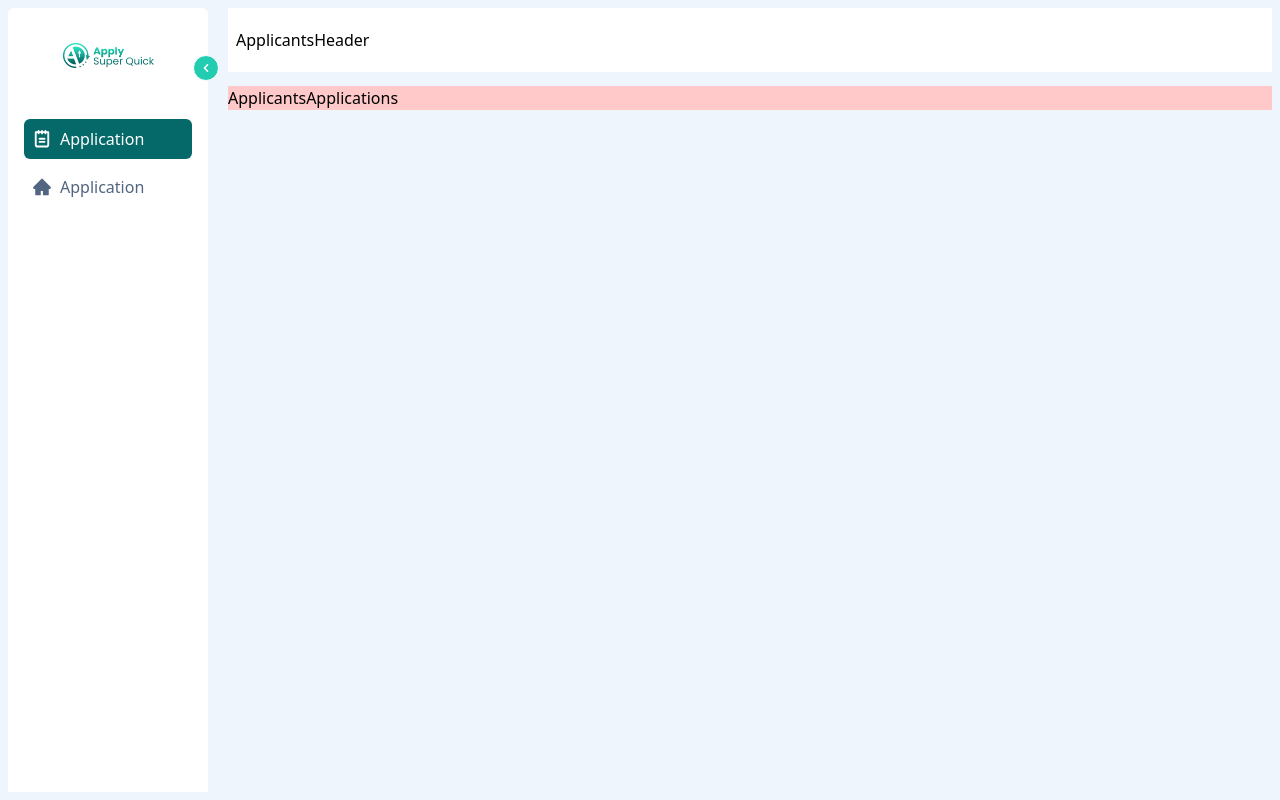
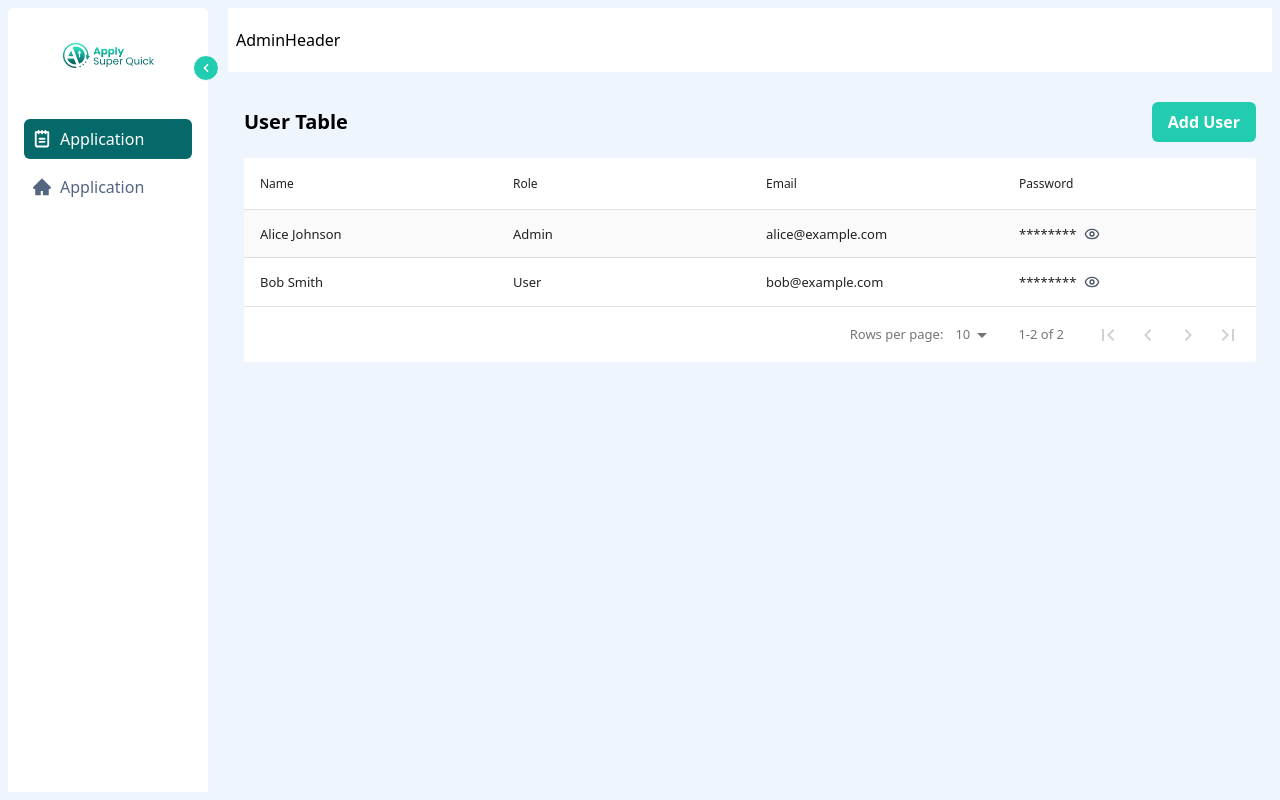
Before and after one commit to hamza-nafasat/apply-super-quick-frontend, a React (Vite) app: page /admin/admin-applications in a window 1280 px wide. Before the commit this address led to /applicants/applicants-applications. Built offline with nearby package versions, Linux system fonts and the light colour scheme.

Commit message:
add new layout of admin and create hte user table

```diff
--- a/package.json
+++ b/package.json
@@ -11,7 +11,9 @@
   },
   "dependencies": {
     "@tailwindcss/vite": "^4.1.7",
+    "lucide-react": "^0.511.0",
     "react": "^19.1.0",
+    "react-data-table-component": "^7.7.0",
     "react-dom": "^19.1.0",
     "react-icons": "^5.5.0",
     "react-router-dom": "^7.6.0",
--- a/src/App.jsx
+++ b/src/App.jsx
@@ -3,6 +3,8 @@ import { Route, Routes } from 'react-router-dom';
 import CustomLoading from './components/shared/small/CustomLoading';
 import ProtectedRoute from './components/ProtectedRoute';
 import RoleRedirect from './components/RoleRedirect';
+import AdminDashboard from './page/admin/dashboard';
+import AdminApplications from './page/admin/dashboard/admin-dashboard/AdminApplications';
 
 // Lazy components
 const Login = lazy(() => import('./page/auth/Login'));
@@ -28,7 +30,7 @@ const SuperBankApplications = lazy(
 
 const user = {
   isAuthenticated: true, // true or false
-  role: 'applicant', // try null, undefined, or wrong role to test role are (applicant, client, employee, superbank)
+  role: 'admin', // try null, undefined, or wrong role to test role are (applicant, client, employee, superbank)
 };
 
 function App() {
@@ -43,6 +45,16 @@ function App() {
         {user?.isAuthenticated && <Route path="/" element={<RoleRedirect user={user} />} />}
         {user?.isAuthenticated && <Route path="/otp" element={<RoleRedirect user={user} />} />}
 
+        <Route
+          path="/admin/*"
+          element={
+            <ProtectedRoute user={user} role="admin">
+              <AdminDashboard />
+            </ProtectedRoute>
+          }
+        >
+          <Route path="admin-applications" element={<AdminApplications />} />
+        </Route>
         <Route
           path="/applicants/*"
           element={
--- a/src/components/RoleRedirect.jsx
+++ b/src/components/RoleRedirect.jsx
@@ -2,6 +2,7 @@
 import { Navigate } from 'react-router-dom';
 
 const roleRouteMap = {
+  admin: '/admin/admin-applications',
   applicant: '/applicants/applicants-applications',
   client: '/client/client-applications',
   employee: '/employees/employees-applications',
--- /dev/null
+++ b/src/components/admin/UserTable.jsx
@@ -0,0 +1,148 @@
+import React, { useState } from 'react';
+import DataTable from 'react-data-table-component';
+import Button from '../shared/small/Button';
+import { Eye, EyeOff } from 'lucide-react';
+
+const UserTable = () => {
+  const [users, setUsers] = useState([
+    {
+      id: 1,
+      name: 'Alice Johnson',
+      role: 'Admin',
+      email: 'alice@example.com',
+      password: 'alicepass',
+    },
+    {
+      id: 2,
+      name: 'Bob Smith',
+      role: 'User',
+      email: 'bob@example.com',
+      password: 'bobpass123',
+    },
+  ]);
+
+  const [isModalOpen, setIsModalOpen] = useState(false);
+  const [showPasswordModal, setShowPasswordModal] = useState(false);
+  const [visiblePasswords, setVisiblePasswords] = useState({});
+
+  const [formData, setFormData] = useState({
+    name: '',
+    role: '',
+    email: '',
+    password: '',
+  });
+
+  const handleInputChange = e => {
+    setFormData(prev => ({ ...prev, [e.target.name]: e.target.value }));
+  };
+
+  const handleAddUser = () => {
+    if (formData.name && formData.email && formData.role && formData.password) {
+      setUsers(prev => [
+        ...prev,
+        {
+          ...formData,
+          id: prev.length + 1,
+        },
+      ]);
+      setFormData({ name: '', role: '', email: '', password: '' });
+      setIsModalOpen(false);
+    } else {
+      alert('Please fill all fields');
+    }
+  };
+
+  const togglePasswordVisibility = id => {
+    setVisiblePasswords(prev => ({
+      ...prev,
+      [id]: !prev[id],
+    }));
+  };
+
+  const columns = [
+    { name: 'Name', selector: row => row.name, sortable: true },
+    { name: 'Role', selector: row => row.role, sortable: true },
+    { name: 'Email', selector: row => row.email },
+    {
+      name: 'Password',
+      cell: row => (
+        <div className="flex items-center gap-2">
+          <span>{visiblePasswords[row.id] ? row.password : '********'}</span>
+          <button onClick={() => togglePasswordVisibility(row.id)} className="text-gray-600">
+            {visiblePasswords[row.id] ? <EyeOff size={16} /> : <Eye size={16} />}
+          </button>
+        </div>
+      ),
+    },
+  ];
+
+  return (
+    <div className="p-4">
+      <div className="mb-4 flex items-center justify-between">
+        <h2 className="text-xl font-semibold">User Table</h2>
+        <div>
+          <Button label="Add User" onClick={() => setIsModalOpen(true)} />
+        </div>
+      </div>
+
+      <DataTable columns={columns} data={users} pagination highlightOnHover striped responsive />
+
+      {isModalOpen && (
+        <div className="fixed inset-0 z-50 flex items-center justify-center bg-black/50">
+          <div className="w-[90%] max-w-md rounded-md bg-white p-6 shadow-lg">
+            <h3 className="mb-4 text-lg font-semibold">Add New User</h3>
+            <div className="space-y-3">
+              <input
+                type="text"
+                name="name"
+                placeholder="Name"
+                className="w-full rounded border p-2"
+                value={formData.name}
+                onChange={handleInputChange}
+              />
+              <input
+                type="text"
+                name="role"
+                placeholder="Role"
+                className="w-full rounded border p-2"
+                value={formData.role}
+                onChange={handleInputChange}
+              />
+              <input
+                type="email"
+                name="email"
+                placeholder="Email"
+                className="w-full rounded border p-2"
+                value={formData.email}
+                onChange={handleInputChange}
+              />
+              <div className="relative">
+                <input
+                  type={showPasswordModal ? 'text' : 'password'}
+                  name="password"
+                  placeholder="Password"
+                  className="w-full rounded border p-2 pr-10"
+                  value={formData.password}
+                  onChange={handleInputChange}
+                />
+                <button
+                  type="button"
+                  className="absolute top-2 right-2 text-gray-600"
+                  onClick={() => setShowPasswordModal(prev => !prev)}
+                >
+                  {showPasswordModal ? <EyeOff size={18} /> : <Eye size={18} />}
+                </button>
+              </div>
+            </div>
+            <div className="mt-4 flex justify-end gap-2">
+              <Button className="bg-red-500 hover:bg-red-600" label="Cancel" onClick={() => setIsModalOpen(false)} />
+              <Button label="Add" onClick={handleAddUser} />
+            </div>
+          </div>
+        </div>
+      )}
+    </div>
+  );
+};
+
+export default UserTable;
--- /dev/null
+++ b/src/page/admin/dashboard/admin-dashboard/AdminApplications.jsx
@@ -0,0 +1,12 @@
+import UserTable from '@/components/admin/UserTable';
+import React from 'react';
+
+function AdminApplications() {
+  return (
+    <div>
+      <UserTable />
+    </div>
+  );
+}
+
+export default AdminApplications;
--- /dev/null
+++ b/src/page/admin/dashboard/index.jsx
@@ -0,0 +1,24 @@
+import React from 'react';
+import AdminAside from '../layout/AdminAside';
+import AdminHeader from '../layout/AdminHeader';
+import { Outlet } from 'react-router-dom';
+
+function AdminDashboard() {
+  return (
+    <div>
+      <section className="grid h-screen w-screen place-items-center overflow-hidden bg-[#3582e715]">
+        <section className="flex h-[calc(100vh-16px)] w-[calc(100vw-16px)] gap-5">
+          <AdminAside />
+          <div className="w-full flex-1">
+            <AdminHeader />
+            <main className="scroll-0 mt-[14px] h-[calc(100vh-65px)] overflow-x-hidden overflow-y-scroll xl:h-[calc(100vh-65px)]">
+              <Outlet />
+            </main>
+          </div>
+        </section>
+      </section>
+    </div>
+  );
+}
+
+export default AdminDashboard;
--- /dev/null
+++ b/src/page/admin/layout/AdminAside.jsx
@@ -0,0 +1,78 @@
+import { useState } from 'react';
+import { Link, useLocation, useNavigate } from 'react-router-dom';
+import logo from '../../../assets/images/logo.png';
+import ArrowBackIcon from '../../../assets/svgs/ArrowBackIcon';
+import { AiFillHome } from 'react-icons/ai';
+import { PiNotepadBold } from 'react-icons/pi';
+
+const AdminAside = () => {
+  const navigate = useNavigate();
+  const [isNavOpen, setIsNavOpen] = useState(true);
+  const location = useLocation();
+
+  const handleNavOpen = () => setIsNavOpen(!isNavOpen);
+
+  const pages = [
+    {
+      title: 'Application',
+      link: '/admin/admin-applications',
+      icon: <PiNotepadBold />,
+    },
+    {
+      title: 'Application',
+      link: '/admin/admin-application',
+      icon: <AiFillHome />,
+    },
+  ];
+
+  return (
+    <div
+      className={`relative flex h-full flex-col justify-between rounded-t-md bg-white p-4 transition-all duration-500 ${
+        isNavOpen ? 'w-[200px]' : 'w-[65px]'
+      }`}
+    >
+      <div className="absolute top-[6%] right-[-11px] z-10 cursor-pointer" onClick={handleNavOpen}>
+        <div className={`hidden transition-all duration-500 lg:block ${isNavOpen ? 'rotate-0' : 'rotate-180'}`}>
+          <ArrowBackIcon />
+        </div>
+      </div>
+
+      <div className="py-4">
+        <div className="mb-5 flex w-full items-center justify-center gap-1 xl:mb-12">
+          <img
+            src={logo}
+            alt="logo"
+            className={`block h-[31px] ${isNavOpen ? 'w-[100px]' : 'w-[31px]'} object-cover`}
+          />
+        </div>
+
+        <div className={`flex flex-col justify-center gap-2 ${isNavOpen ? 'items-start' : 'items-center'}`}>
+          {pages.map((page, i) => {
+            const isActive = location.pathname === page.link;
+
+            return (
+              <Link
+                key={i}
+                to={page.link}
+                className={`flex w-full min-w-fit cursor-pointer items-center p-2 transition-all duration-400 ${
+                  isNavOpen ? 'gap-2' : 'gap-[0]'
+                } ${isActive ? 'bg-dark rounded-md text-white' : ''}`}
+              >
+                <div className={`text-[20px] ${isActive ? 'text-white' : 'text-[#526581]'}`}>{page.icon}</div>
+                <p
+                  className={`navbar-title text-sm capitalize transition-opacity duration-500 md:text-base ${
+                    isActive ? 'text-white' : 'text-[#526581]'
+                  } ${isNavOpen ? 'w-auto opacity-100' : 'w-0 opacity-0'}`}
+                >
+                  {page.title}
+                </p>
+              </Link>
+            );
+          })}
+        </div>
+      </div>
+    </div>
+  );
+};
+
+export default AdminAside;
--- /dev/null
+++ b/src/page/admin/layout/AdminHeader.jsx
@@ -0,0 +1,7 @@
+import React from 'react';
+
+function AdminHeader() {
+  return <div className="flex h-16 items-center bg-white p-2">AdminHeader</div>;
+}
+
+export default AdminHeader;
```
Also changed, not shown: 1 other file (tests, documents, lock files or other folders).
